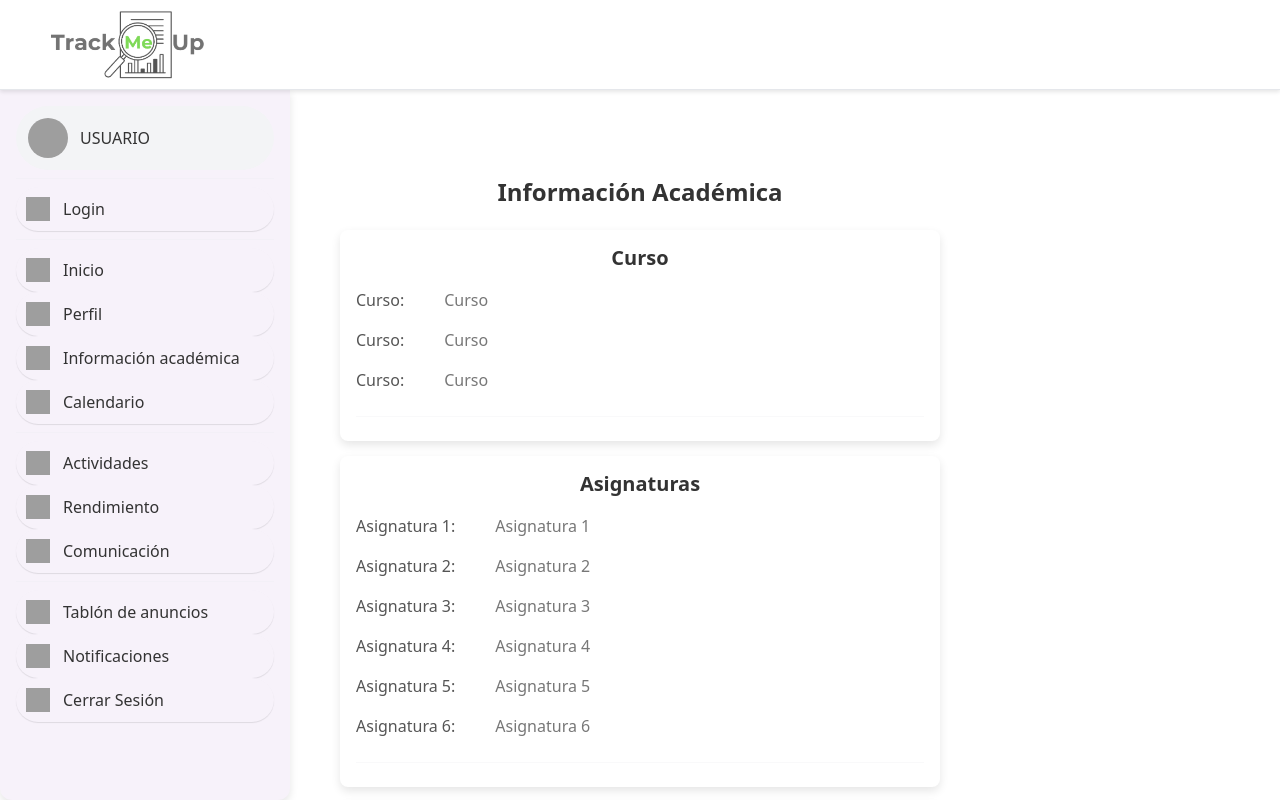
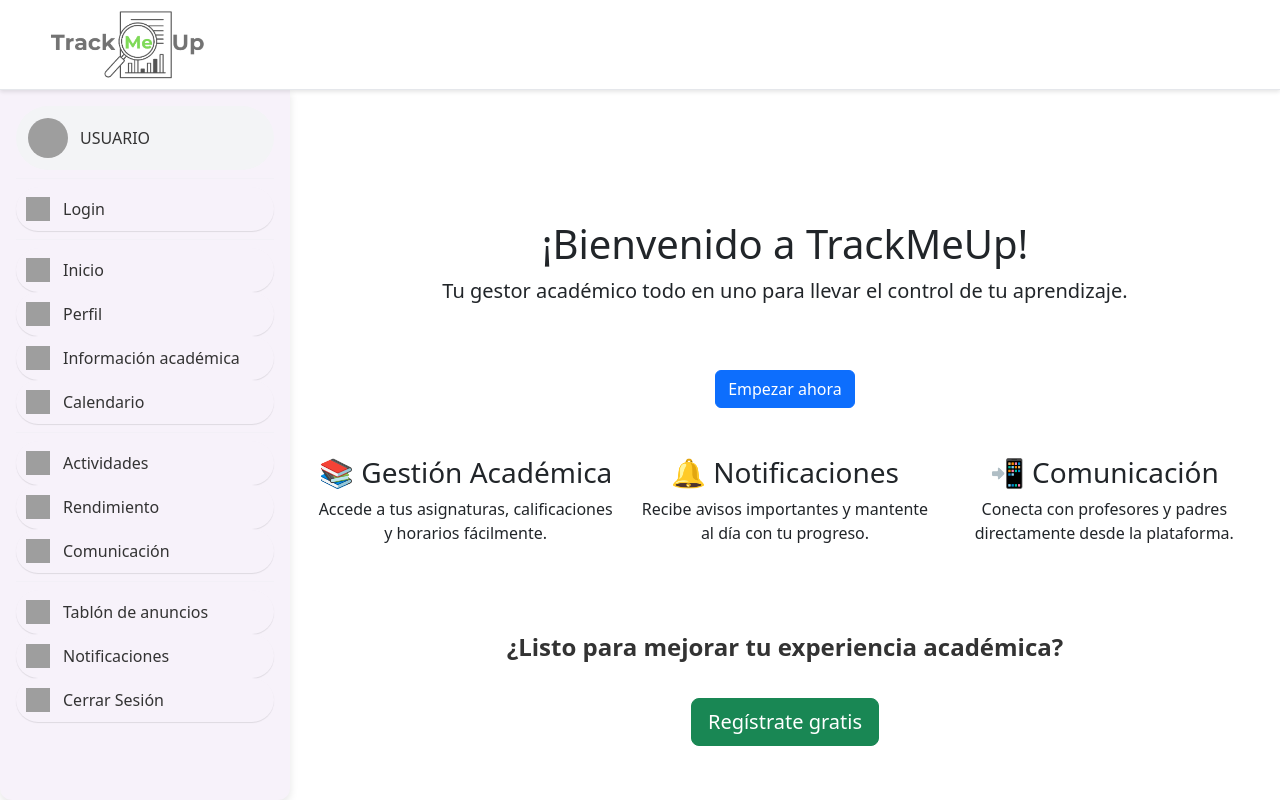
Before and after one commit to TrackMeUp/TrackMeUp, a React (Vite) app in the folder frontend/: page / in a window 1280 px wide. Shown: the top 800 px of the page. Built offline with nearby package versions, Linux system fonts and the light colour scheme; no server answers; grey boxes are pictures that could not be loaded.

Commit message:
corregir menu

```diff
--- a/frontend/src/components/Menu.jsx
+++ b/frontend/src/components/Menu.jsx
@@ -2,7 +2,7 @@
 import { Separator } from './UI/Separator';
 import { UserProfile } from './Menu/UserProfile';
 import { Mboton } from './Menu/menu_botton';
-import AcademicInfo from '../pages/academic_info';
+
 
 export function Menu() {
     const [menuOpen, setMenuOpen] = useState(false);
@@ -74,7 +74,7 @@
                 </article>
             </nav>
 
-            <AcademicInfo menuOpen={menuOpen} />
+
         </>
     );
 }
```
